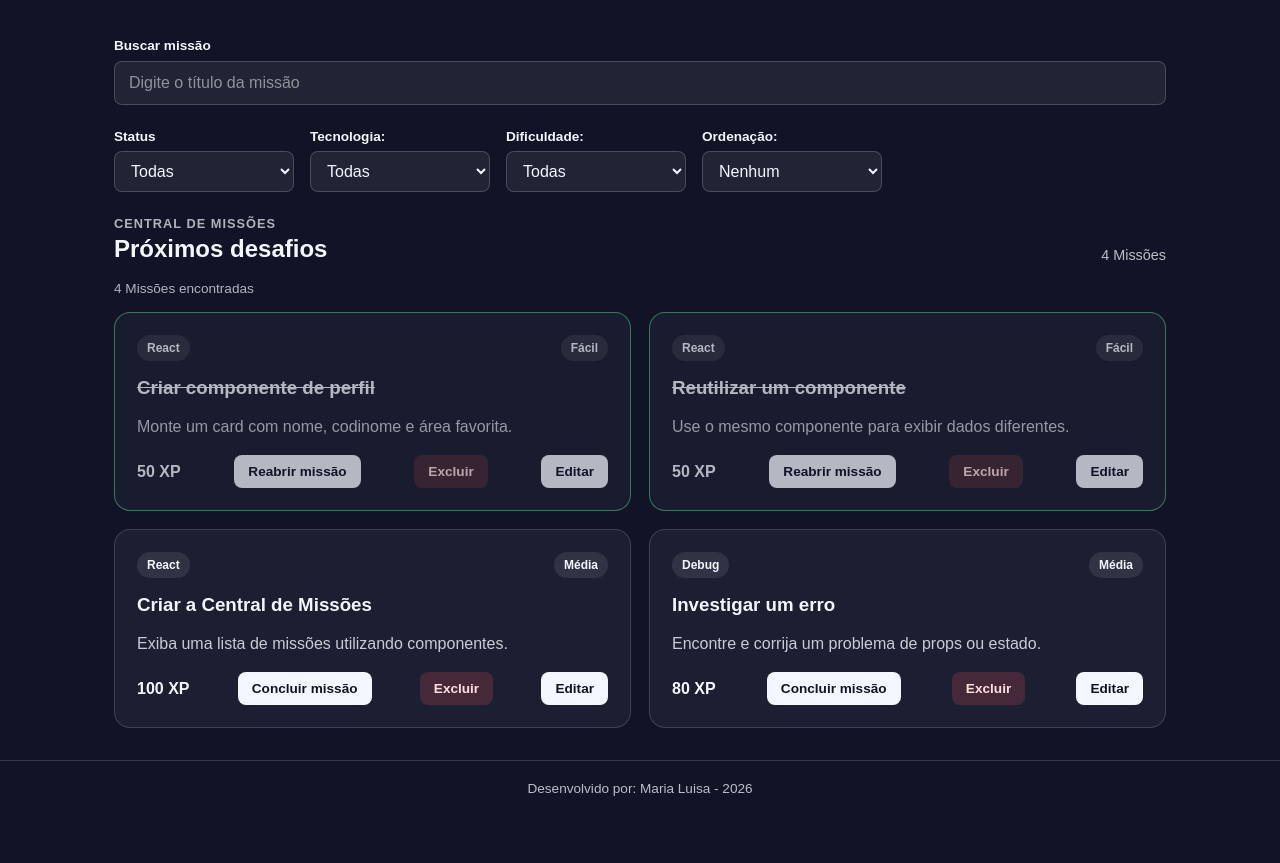
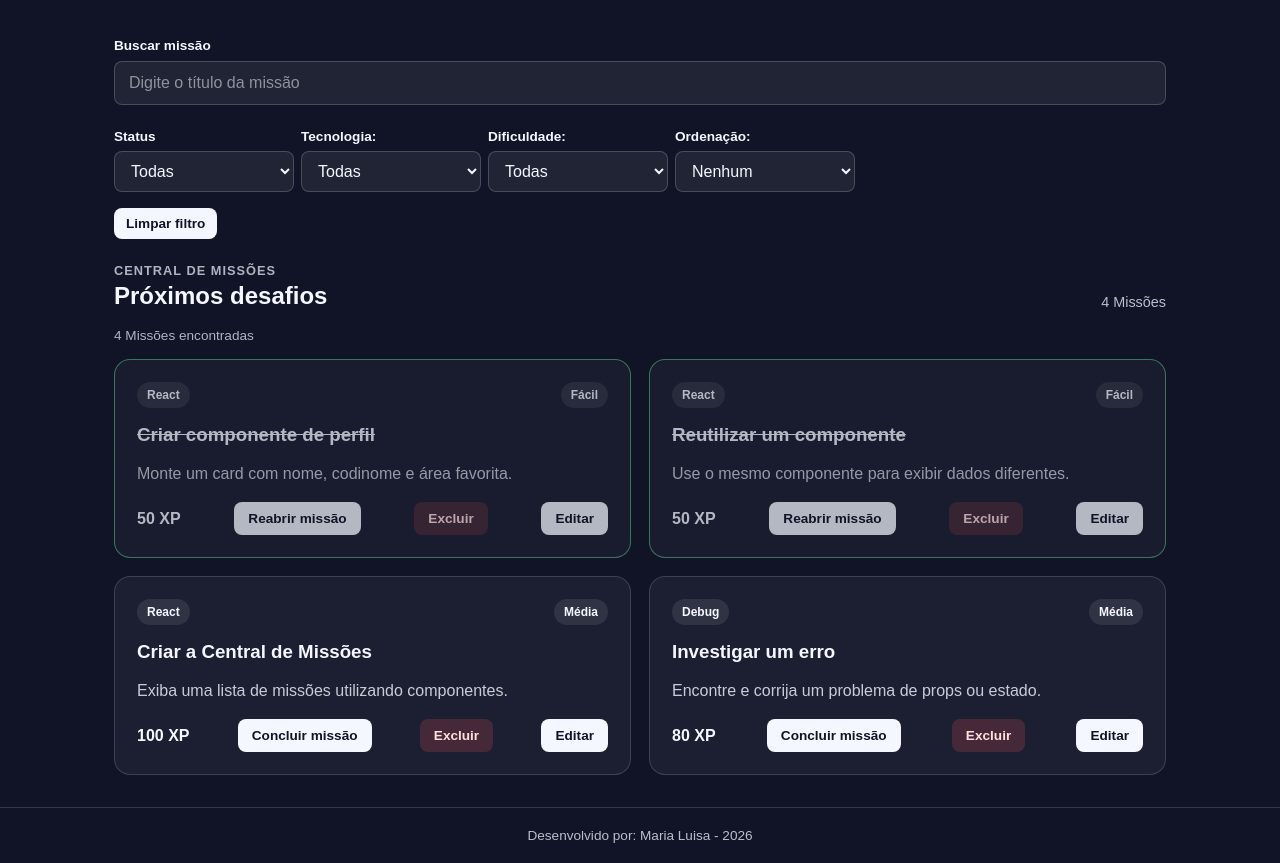
Before and after one commit to Maria-Luisa1599/plataforma-dev, a React (Vite) app: page / in a window 1280 px wide. Shown: the part 1520-2383 px from the top of the page. Before the commit the page ends 2336 px from the top, so only its background shows below. Built offline with nearby package versions, Linux system fonts and the light colour scheme.

Commit message:
feat:Botão de limpar filtro

```diff
--- a/src/App.jsx
+++ b/src/App.jsx
@@ -9,6 +9,7 @@ import MissionCard from './components/MissionCard'
 import MissionForm from './components/MissionForm'
 import MissionSearch from './components/MissionSearch'
 import MissionFilter from './components/MissionFilter'
+
 
 const initialMissions = [
   {
@@ -85,6 +86,14 @@ function App (){
     setMissions(updatedMissions)
     setEditMission(null)
   }
+
+  function clearfilters(){
+    setStatusFilter('Todas')
+    setTechFilter('Todas')
+    setDifficultyFilter('Todas')
+    setSortedMissionsXp('Nenhum')
+  }
+
 
   const completedMissions = missions.filter((mission) => mission.completed)
   const completedMissionsCount = completedMissions.length
@@ -179,6 +188,7 @@ function App (){
             onDifficultyChange={setDifficultyFilter}
             sortedMissionsXp={sortedMissionsXp}
             onSortedMissionsXpChange={setSortedMissionsXp}
+            clearfilters={clearfilters}
           />
           <div className='section-heading'>
             <div>
--- a/src/components/MissionFilter/index.jsx
+++ b/src/components/MissionFilter/index.jsx
@@ -8,10 +8,12 @@ function MissionFilter({
   difficultyFilter,
   onDifficultyChange,
   sortedMissionsXp,
-  onSortedMissionsXpChange
+  onSortedMissionsXpChange,
+  clearfilters
 }) {
   return (
     <section className='mission-filters'>
+      <div className='mission-filters__container'>
         <div className='mission-filters__group'>
           <label htmlFor='status-filter'>
             Status
@@ -63,6 +65,14 @@ function MissionFilter({
               <option value='Menor Xp'>Menor Xp</option>
             </select>
         </div>
+      </div>
+        <button
+          type='button'
+          className='mission-search__clear'
+          onClick={(e) => clearfilters(e.target.value)}
+        >
+          Limpar filtro
+        </button>
     </section>
   )
 }
--- a/src/components/MissionFilter/style.css
+++ b/src/components/MissionFilter/style.css
@@ -1,5 +1,6 @@
 .mission-filters {
   display: flex;
+  flex-direction: column;
   flex-wrap: wrap;
   gap: 16px;
   margin-bottom: 24px;
@@ -8,6 +9,13 @@
 .mission-filters__group {
   display: flex;
   flex-direction: column;
+  gap: 7px;
+  min-width: 180px;
+}
+
+.mission-filters__container {
+  display: flex;
+  flex-direction: row;
   gap: 7px;
   min-width: 180px;
 }
@@ -27,5 +35,5 @@
 }
 
 .mission-filters__group select option {
-  color:#101426;
+  color: #101426;
 }
```
Lines whose indentation alone changed are shown as unchanged.
